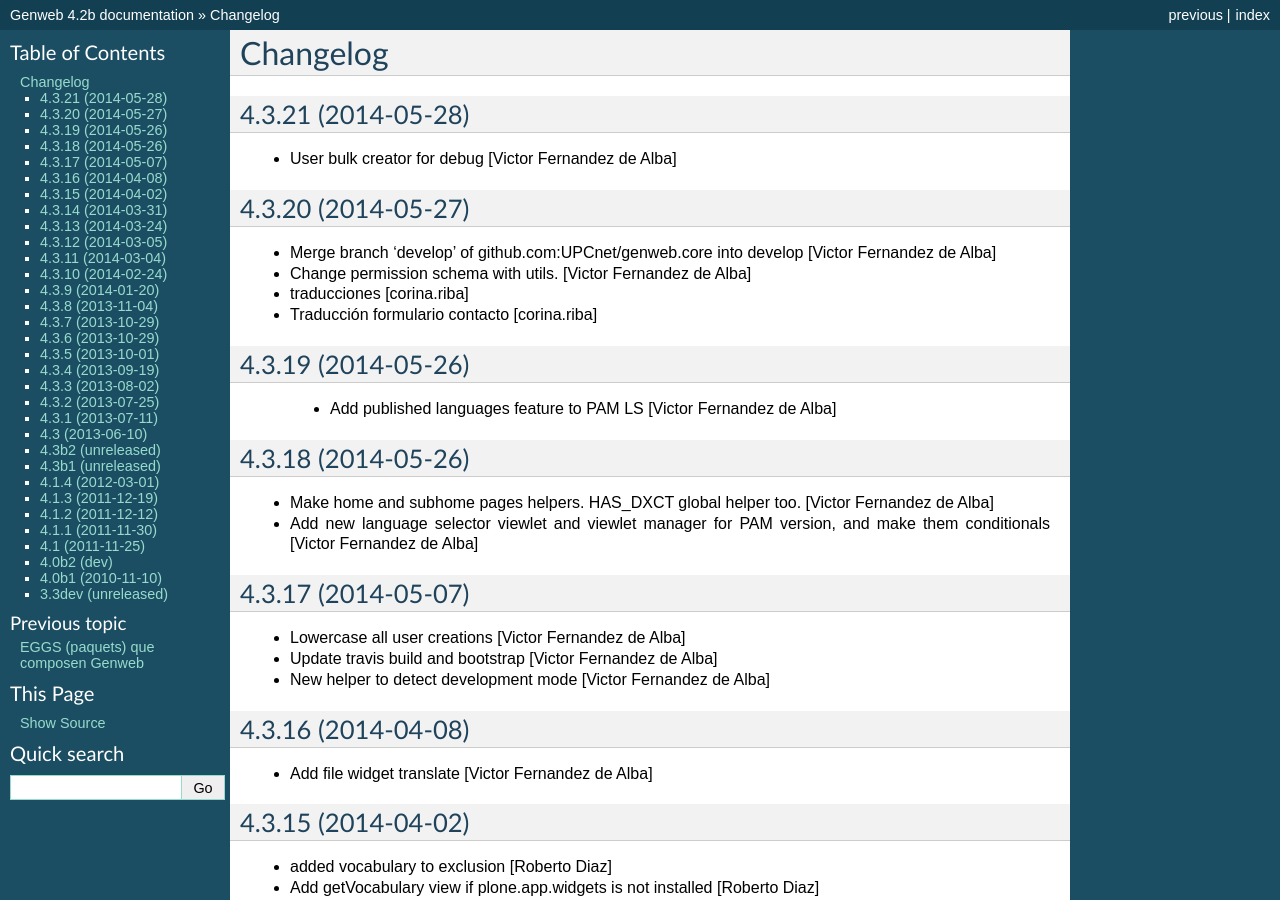
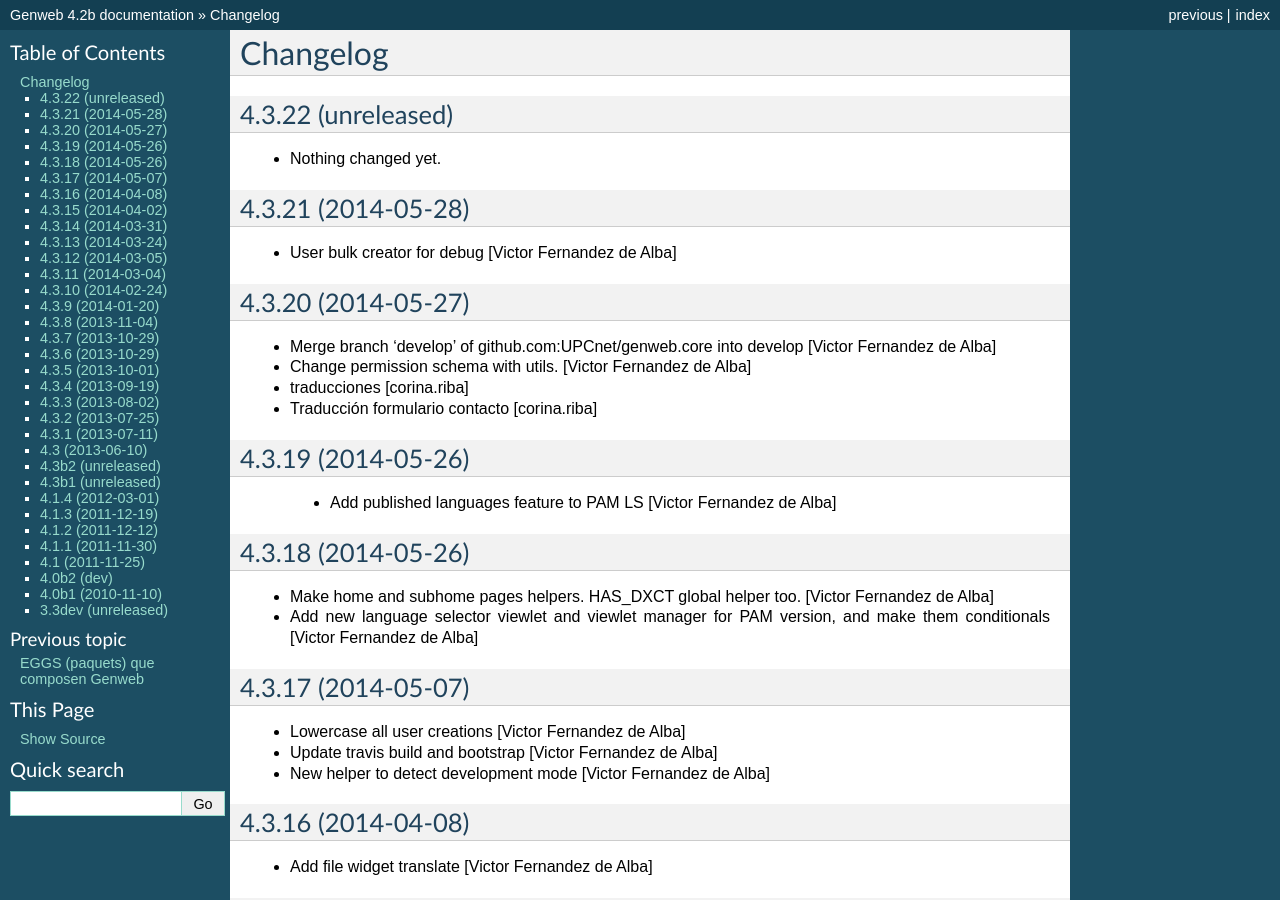
Before and after one commit to UPCnet/genweb.core, a Sphinx documentation site: the page built from docs/HISTORY.rst, in a window 1280 px wide and 900 px high. Built offline with Sphinx 7.4.7, drawn with Linux system fonts in a browser that asks for light colours.

Commit message:
Back to development: 4.3.22

```diff
--- a/docs/HISTORY.rst
+++ b/docs/HISTORY.rst
@@ -1,5 +1,11 @@
 Changelog
 =========
+
+4.3.22 (unreleased)
+-------------------
+
+- Nothing changed yet.
+
 
 4.3.21 (2014-05-28)
 -------------------
--- a/setup.py
+++ b/setup.py
@@ -1,7 +1,7 @@
 from setuptools import setup, find_packages
 import os
 
-version = '4.3.21'
+version = '4.3.22.dev0'
 
 README = open("README.rst").read()
 HISTORY = open(os.path.join("docs", "HISTORY.rst")).read()
```
